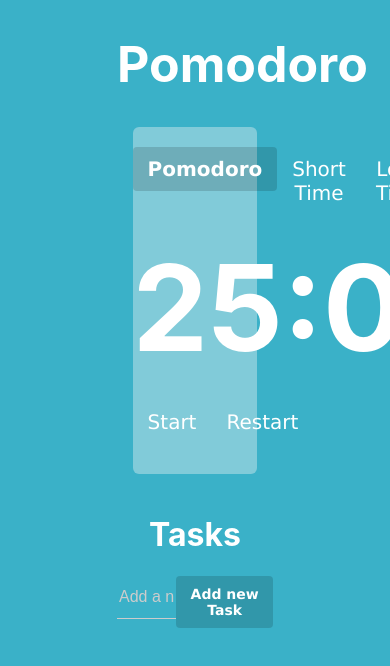
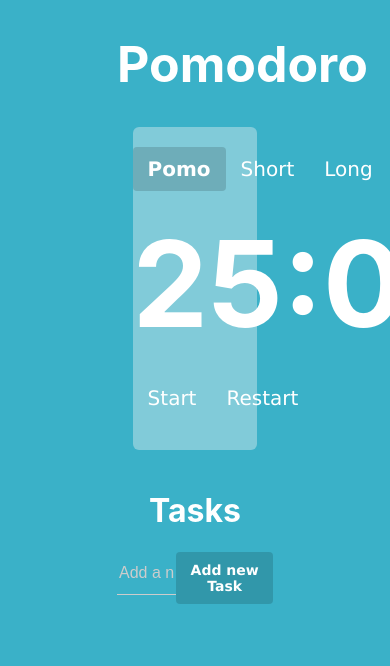
Before and after one commit to vk62001/pomodoro-web, a React (Vite) app: page / in a window 390 px wide. Shown: the top 666 px of the page. Built offline with nearby package versions, Linux system fonts and the light colour scheme.

Commit message:
Shortener buttons text on small viewports

```diff
--- a/src/components/Timer/Timer.tsx
+++ b/src/components/Timer/Timer.tsx
@@ -1,4 +1,4 @@
-import { useState } from 'react';
+import { useState, useEffect } from 'react';
 import { Watch } from "../Watch/Watch";
 import './Timer.css';
 import useTimer from '../../CustomHook/useTimer';
@@ -15,10 +15,29 @@ export const Timer = ({ bgColour }: ITimer) => {
     const [resetStyleClass, setResetStyleClass] = useState<string>('button')
     const [buttonText, setButtonText] = useState('Start')
 
+    useEffect(() => {
+        function handleWindowResize() {
+            setWindowSize(getWindowSize());
+            console.log(windowSize)
+        }
+
+        window.addEventListener('resize', handleWindowResize);
+
+        return () => {
+            window.removeEventListener('resize', handleWindowResize);
+        };
+    }, []);
+
+
+    const getWindowSize = () => {
+        const { innerWidth, innerHeight } = window;
+        return { innerWidth, innerHeight };
+    }
+
+    const [windowSize, setWindowSize] = useState(getWindowSize());
+
     const handleStartTimer = () => {
         setIsRunning((prevIsRunning) => !prevIsRunning);
-
-        //change button style on click
         buttonStyleSetter('Pause')
 
     };
@@ -39,8 +58,6 @@ export const Timer = ({ bgColour }: ITimer) => {
     const handleStopTimer = () => {
         if (stopTimer) {
             stopTimer();
-
-            //change button style on click
             buttonStyleSetter('Start')
         }
     }
@@ -53,6 +70,7 @@ export const Timer = ({ bgColour }: ITimer) => {
     }
 
     const buttonStyleSetter = (text: string) => {
+        //change button style on click
         setTimeout(() => {
             setStartStartClass('button');
             setButtonText(text);
@@ -64,13 +82,13 @@ export const Timer = ({ bgColour }: ITimer) => {
         <div className="timer">
             <div className="options">
                 <div className='option'>
-                    <button className={initialTime === 1500 ? "button-clicked" : "button"} onClick={() => optionSetter(1500)}>Pomodoro</button>
+                    <button className={initialTime === 1500 ? "button-clicked" : "button"} onClick={() => optionSetter(1500)}>{windowSize.innerWidth > 920 ? "Pomodoro" : "Pomo"}</button>
                 </div>
                 <div className='option'>
-                    <button className={initialTime === 300 ? "button-clicked" : "button"} onClick={() => optionSetter(300)}>Short Time</button>
+                    <button className={initialTime === 300 ? "button-clicked" : "button"} onClick={() => optionSetter(300)}>{windowSize.innerWidth > 920 ? "Short Break" : "Short"}</button>
                 </div>
                 <div className='option'>
-                    <button className={initialTime === 900 ? "button-clicked" : "button"} onClick={() => optionSetter(900)}>Long Time</button>
+                    <button className={initialTime === 900 ? "button-clicked" : "button"} onClick={() => optionSetter(900)}>{windowSize.innerWidth > 920 ? "Long Break" : "Long"}</button>
 
                 </div>
             </div>
```
